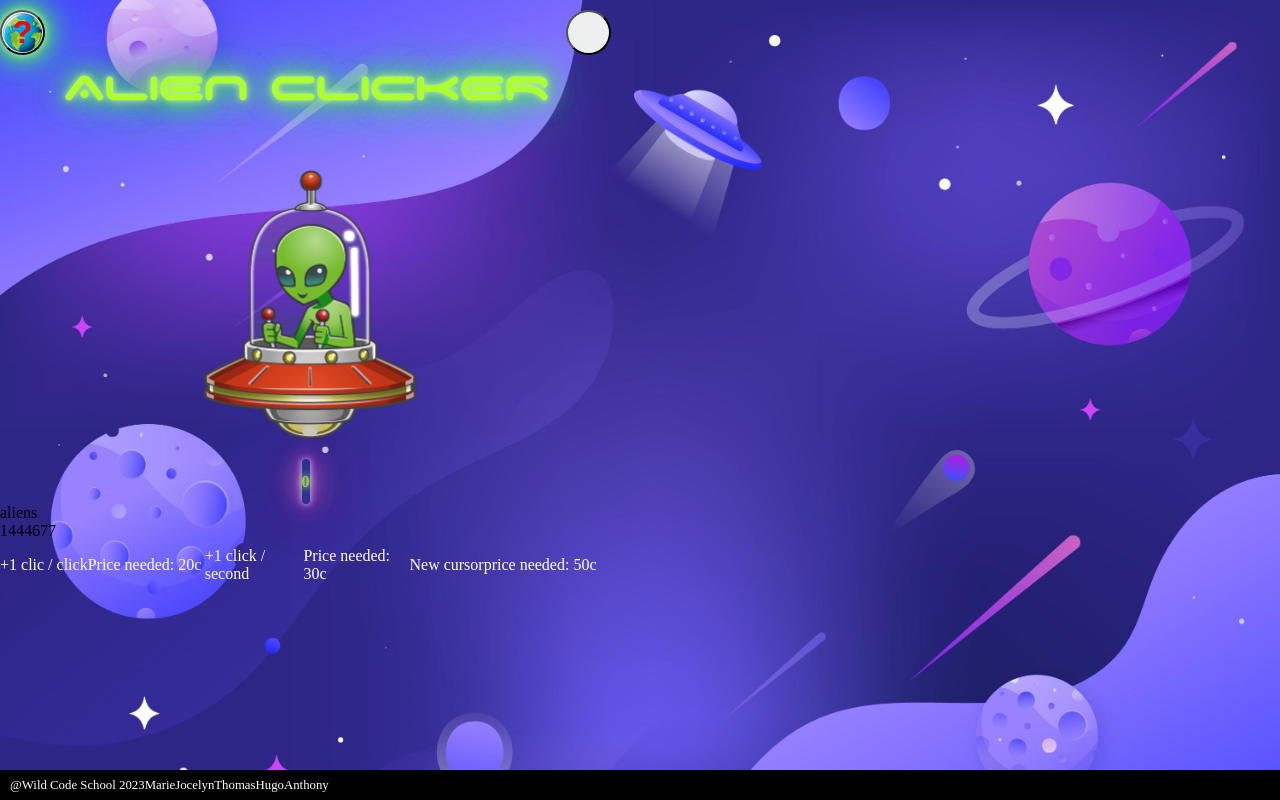
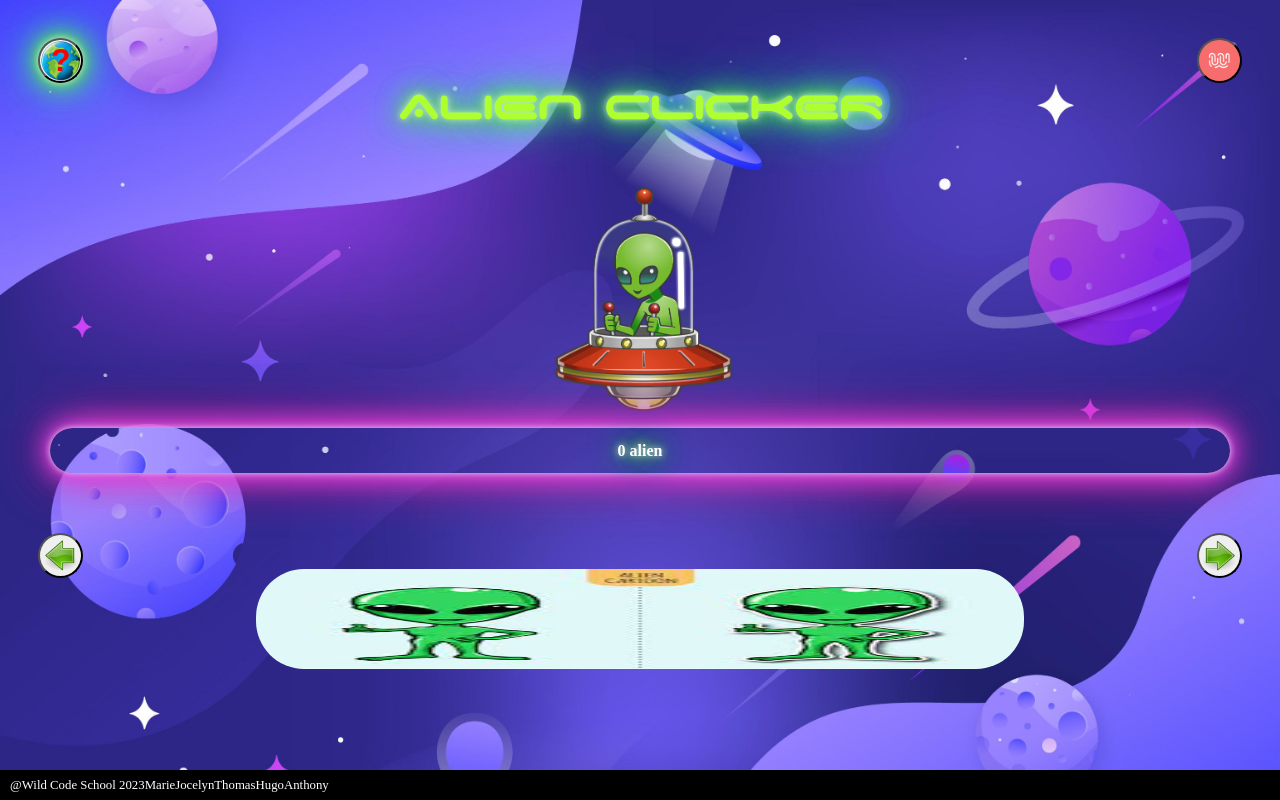
Before and after one commit to JocelynDeloose/p1_alien, a plain HTML site: page index.html in a window 1280 px wide. Drawn offline with Linux system fonts and the light colour scheme; files whose address does not match are found by name; a web font is replaced by a local one.

Commit message:
carroussel

```diff
--- a/index.html
+++ b/index.html
@@ -38,27 +38,26 @@
         </div>
 
         <div class="logo">
-          <img onclick="ClickUp()" id="alien" src="./assets/soucoupe.png" alt=" Alien capsule with happy little
+          <img onclick="increment();incrementDoubleClic()" id="alien" src="./assets/soucoupe.png" alt=" Alien capsule with happy little
             alien" />
         </div>
-        <div><span id="nombreClics">0</span> aliens</div>
-        <div class="clickParSecond">1444677</div>
+        <div id="counter">
+          <span id="nombreClics">0 alien</span>
+        </div>
       </div>
+
       <div class="boutique">
+        <button class="slidLeftBtn left"></button>
+        <img src="assets/aliensx2.jpeg" alt="deux aliens" class="boxImg active">
 
-        <div class="box1">
-          <div class="name">+1 clic / click</div>
-          <div class="price">Price needed: 20c</div>
-        </div>
+        <img src="assets/satelit.png" alt="satelite" class="boxImg">
 
-        <div class="box2">
-          <div class="name">+1 click / second</div>
-          <div class="price">Price needed: 30c</div>
-        </div>
-        <div class="box3">
-          <div class="name">New cursor</div>
-          <div class="price">price needed: 50c</div>
-        </div>
+        <img src="assets/station.png" alt="station spaciale" class="boxImg">
+
+        <img src="assets/myst.jpg" alt="suspens" class="boxImg">
+
+        <button class="slidRightBtn right"></button>
+
       </div>
     </div>
     <div id="footer">
--- a/index.js
+++ b/index.js
@@ -16,3 +16,53 @@ closeBtn.addEventListener('click',
   function () {
     dialog.removeAttribute('open')
   });
+
+
+let clicks = 0;
+function increment() {
+  clicks = clicks + 1;
+  nombreClics.innerHTML = clicks + " " + "aliens";
+}
+
+/*  boutique x2 click
+let doubleClick = 0;
+function incrementDoubleClic() {
+  doubleClick = clicks++;} */
+
+const items = document.querySelectorAll('.boxImg');
+const nbSlide = items.length;
+const next = document.querySelector('.right');
+const previous = document.querySelector('.left');
+
+let count = 0;
+
+function nextSlide() {
+  items[count].classList.remove('active');
+
+  if (count < nbSlide - 1) {
+    count++;
+  } else {
+    count = 0;
+  }
+
+  items[count].classList.add('active')
+  console.log(count);
+
+}
+next.addEventListener('click', nextSlide)
+
+
+function previousSlide() {
+  items[count].classList.remove('active');
+
+  if (count > 0) {
+    count--;
+  } else {
+    count = nbSlide - 1;
+  }
+
+  items[count].classList.add('active')
+  console.log(count);
+
+}
+previous.addEventListener('click', previousSlide)
--- a/style.css
+++ b/style.css
@@ -13,10 +13,12 @@
 
 
 
-* {
+*,
+::before,
+::after {
+  margin: 0;
+  padding: 0;
   box-sizing: border-box;
-  padding: 0;
-  margin: 0;
 }
 
 body {
@@ -32,24 +34,15 @@ header {
   display: flex;
   justify-content: space-between;
   align-items: center;
-  height: 8%;
-
-}
-
-button {
-  display: flex;
-  height: 45px;
-  width: 45px;
-  border-radius: 3rem;
-  font-size: 200%;
-  align-items: center;
+  height: auto;
+  margin-top: 3%;
 
 }
 
 
-
 #openBtn {
   justify-content: center;
+  margin-left: 3%;
   color: red;
   font-weight: bolder;
   background-image: url("assets/earth.avif");
@@ -61,6 +54,12 @@ button {
     0 0 21px rgba(48, 242, 30, 0.92),
     0 0 34px rgba(30, 242, 111, 0.78),
     0 0 54px rgba(30, 242, 178, 0.92);
+  display: flex;
+  height: 45px;
+  width: 45px;
+  border-radius: 3rem;
+  font-size: 200%;
+  align-items: center;
 }
 
 #closeBtn {
@@ -77,6 +76,24 @@ button {
     0 0 21px rgba(48, 242, 30, 0.92),
     0 0 34px rgba(30, 242, 111, 0.78),
     0 0 54px rgba(30, 242, 178, 0.92);
+  display: flex;
+  height: 45px;
+  width: 45px;
+  border-radius: 3rem;
+  font-size: 200%;
+  align-items: center;
+}
+
+.button2 {
+  background-image: url("assets/wild.png");
+  background-size: cover;
+  margin-right: 3%;
+  display: flex;
+  height: 45px;
+  width: 45px;
+  border-radius: 3rem;
+  font-size: 200%;
+  align-items: center;
 }
 
 dialog {
@@ -119,6 +136,7 @@ span {
   display: flex;
   flex-direction: column;
   height: 100vh;
+  width: 100%;
 }
 
 #container {
@@ -155,16 +173,16 @@ span {
   padding-top: 25px;
 }
 
-#nombreClics {
+#counter {
   display: flex;
-  justify-self: center;
+  justify-content: space-around;
   align-items: center;
   border: white;
   height: 45px;
   border-radius: 3rem;
   margin-left: 50px;
   margin-right: 50px;
-  color: yellowgreen;
+  color: white;
   font-weight: bolder;
 
   text-shadow:
@@ -188,42 +206,12 @@ span {
 
 .boutique {
   display: flex;
+  padding-top: 5%;
+  width: 100%;
+  height: 100px;
   justify-content: space-between;
   align-items: center;
-  width: 100%;
-  height: 50px;
-
-
 }
-
-.box1 {
-  display: flex;
-  align-items: center;
-  border-radius: 1.5rem;
-  width: 33%;
-  color: white;
-
-}
-
-.box2 {
-  display: flex;
-  align-items: center;
-  border-radius: 1.5rem;
-  width: 33%;
-  color: white;
-}
-
-.box3 {
-  display: flex;
-  align-items: center;
-  border-radius: 1.5rem;
-  width: 33%;
-  color: white;
-
-
-}
-
-
 
 #footer {
   display: flex;
@@ -264,6 +252,52 @@ li {
   display: flex;
   justify-self: center;
   margin: auto;
-  height: 300px;
+  height: 250px;
   width: auto;
 }
+
+.boxImg {
+  display: none;
+  width: 100%;
+  height: auto;
+
+}
+
+
+.boxImg.active {
+  display: block;
+  width: 60%;
+  height: 100px;
+  margin-top: 10%;
+  margin-right: 3%;
+  border-radius: 3rem;
+
+
+}
+
+
+.left {
+  display: flex;
+  justify-content: center;
+  align-items: center;
+  margin-right: 3%;
+  height: 45px;
+  width: 45px;
+  border-radius: 3rem;
+  margin-left: 3%;
+  background-image: url("assets/go-previous-5.png");
+  background-size: cover;
+
+}
+
+.right {
+  margin-right: 3%;
+  height: 45px;
+  width: 45px;
+  border-radius: 3rem;
+  margin-right: 3%;
+  background-image: url("assets/go-next-5.png");
+  background-size: cover;
+
+
+}
```
Also changed, not shown: assets/aliensx2.jpeg (added), assets/collage-mars-creatif_52683-85729.avif (added), assets/go-next-5.png (added), assets/go-previous-5.png (added), assets/interieur-futuriste-vaisseau-spatial-bleu-fonce-vue-fenetre-espace-planetes_117023-859.avif (added), assets/myst.jpg (added), assets/satelit.png (added), assets/spaceman-vecteur-dessin-anime-dans-cockpit-du-vaisseau-spatial_107791-18490.avif (added), assets/station.png (added), assets/wild.png (added).
